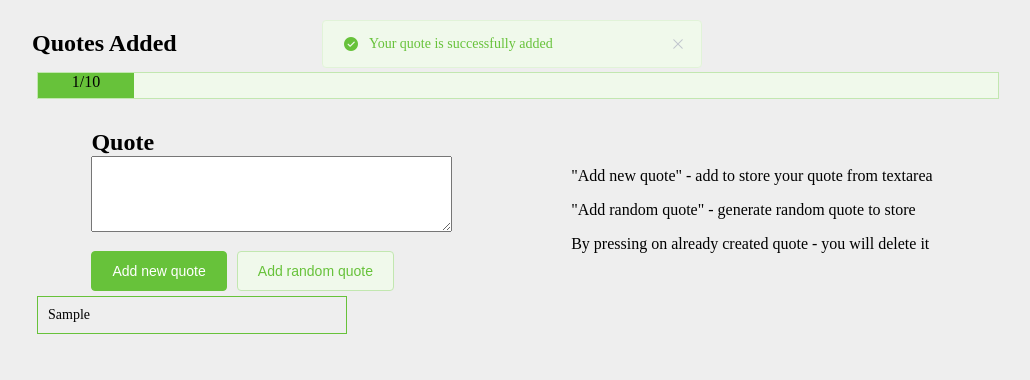
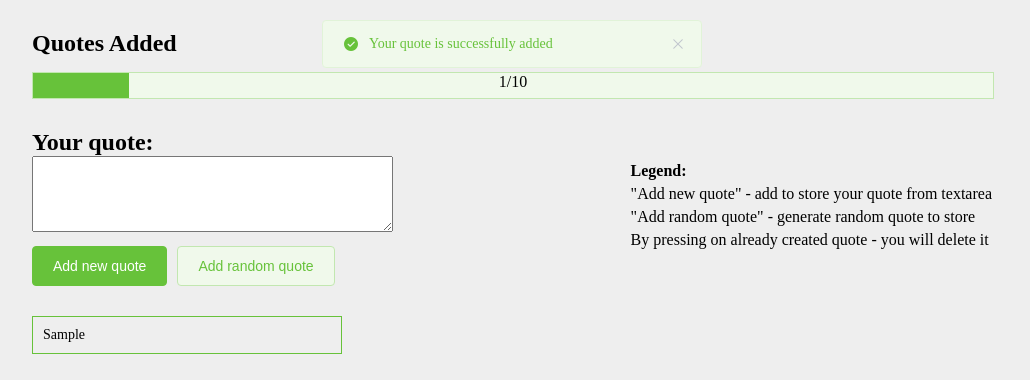
Before and after one commit to MaevskiyE/vue-st, a Vue app: page / in a window 1280 px wide. Both pictures are taken after typing "Sample" into the empty fields and a click on the button "Add new quote". Shown: the top 380 px of the page, without its empty margins (128-1158 px from the left). Built offline with nearby package versions, Linux system fonts and the light colour scheme.

Commit message:
layout small fixes

```diff
--- a/src/components/header.vue
+++ b/src/components/header.vue
@@ -2,7 +2,8 @@
   <div class="header">
     <div class="title">Quotes Added</div>
     <div class="progress-wrap">
-      <div class="progress" :style="{width: progress + '%'}">{{counter}}/{{maxQuotes}}</div>
+      {{counter}}/{{maxQuotes}}
+      <div class="progress" :style="{width: progress + '%'}"></div>
     </div>
   </div>
 </template>
@@ -34,12 +35,17 @@
       margin-bottom: 15px;
     }
     .progress-wrap{
+      position: relative;
+      z-index: 1;
+      text-align: center;
       width: 100%;
-      margin: 0 5px;
       height: 25px;
       background-color: #f0f9eb;
       border: 1px solid #c2e7b0;
       .progress{
+        position: absolute;
+        top: 0;
+        z-index: -1;
         width: 10%;
         height: 100%;
         background-color: #67c23a;
--- a/src/components/newQuote.vue
+++ b/src/components/newQuote.vue
@@ -2,13 +2,13 @@
   <div class="container">
     <div class="newQuote">
       <form>
-        <div class="title">Quote</div>
+        <div class="title">Your quote:</div>
         <textarea v-model="newQuote"></textarea>
       </form>
       <el-button @click.prevent="addNew" type="success" plain>Add new quote</el-button>
       <el-button @click.prevent="addRandom" type="success" plain>Add random quote</el-button>
     </div>
-    <div class="legend">
+    <div class="legend">Legend:
       <p>"Add new quote" - add to store your quote from textarea</p>
       <p>"Add random quote" - generate random quote to store</p>
       <p>By pressing on already created quote - you will delete it</p>
@@ -67,7 +67,8 @@
     width: 100%;
     display: flex;
     align-items: center;
-    justify-content: space-around;
+    justify-content: space-between;
+    margin-bottom: 25px;
   }
   .newQuote{
 
@@ -75,7 +76,16 @@
       width: 355px;
       height: 70px;
       font-size: 16px;
-      margin-bottom: 15px;
+      margin-bottom: 10px;
+    }
+  }
+  .legend{
+    font-size: 16px;
+    font-weight: bold;
+    p{
+      margin: 5px 0;
+      /*font-size: 16px;*/
+      font-weight: normal;
     }
   }
 </style>
--- a/src/components/singleQuote.vue
+++ b/src/components/singleQuote.vue
@@ -14,14 +14,12 @@
     flex-direction: column;
     border: 1px solid #67c23a ;
     padding: 10px;
-    margin: 5px;
+    margin: 5px 10px 5px 0;
     font-family: cursive;
     font-size: 14px;
     width: 30%;
-    /*height: auto;*/
-      box-sizing: content-box;
 
-      &-author{
+    &-author{
           align-self: flex-end;
       }
     &:hover{
```
